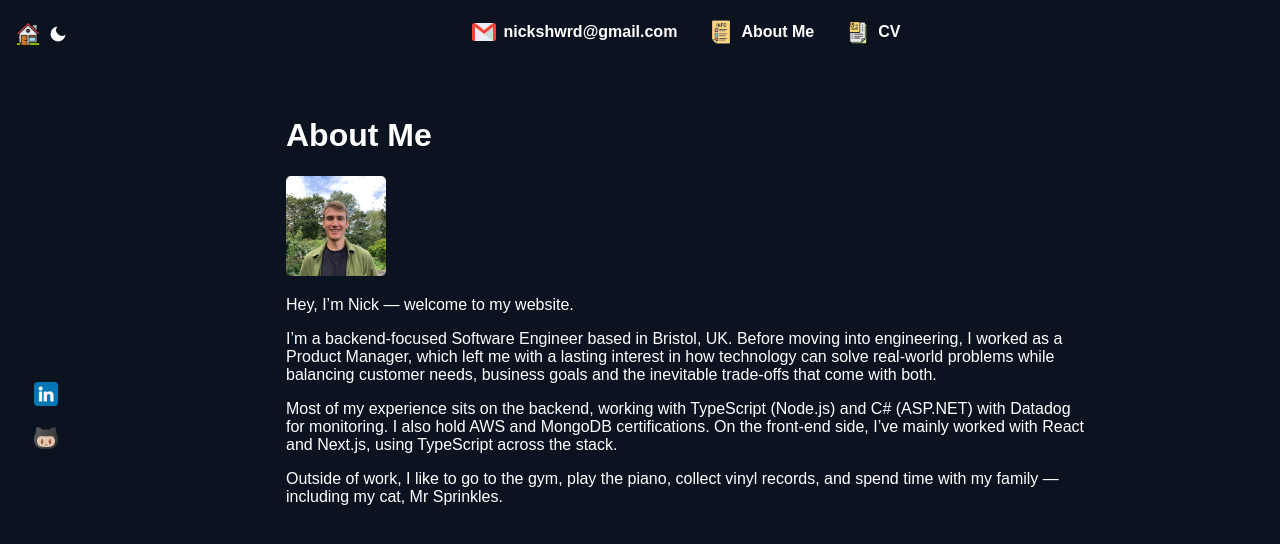
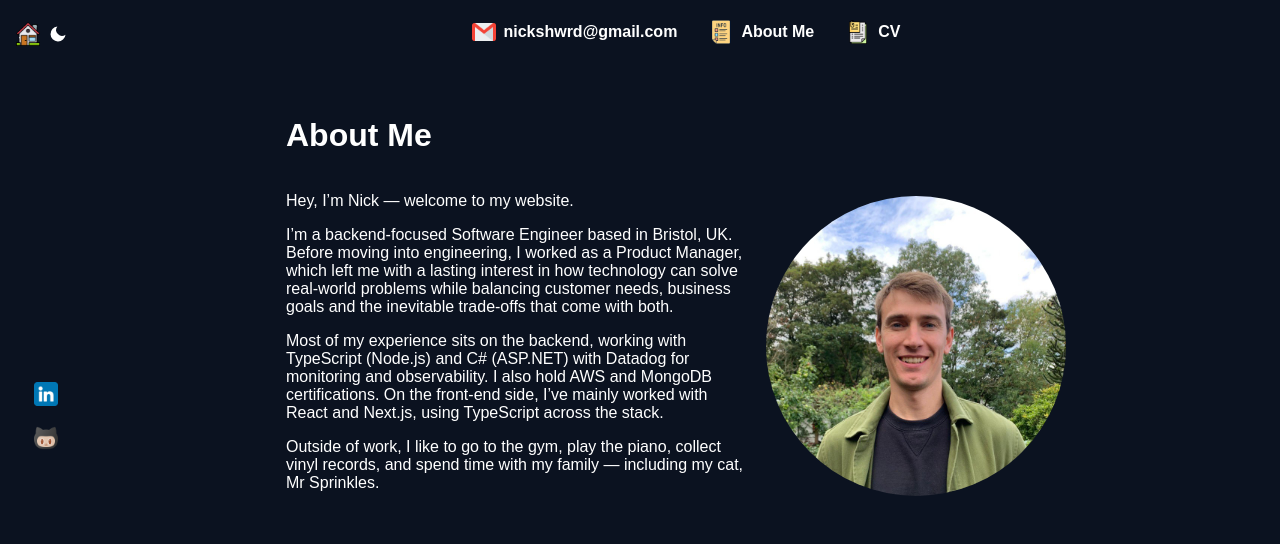
Before and after one commit to Barrymoonshine/personal-website, a Next.js app: page /pages/about in a window 1280 px wide. Shown: the top 544 px of the page. Built offline with nearby package versions, Linux system fonts and the light colour scheme.

Commit message:
Further style above page

```diff
--- a/app/pages/about/About.module.css
+++ b/app/pages/about/About.module.css
@@ -1,10 +1,14 @@
 .aboutContainer {
     height: 100vh;
     max-width: 800px;
+    display: flex;
 }
 
 .meImg {
-    width: 100px;
-    height: 100px;
-    border-radius: 5px;
+    margin: 20px;
+    width: 300px;
+    height: 300px;
+    border-radius: 50%;
+    object-fit: cover;
+    display: block;
 }
--- a/app/pages/about/page.tsx
+++ b/app/pages/about/page.tsx
@@ -2,18 +2,24 @@ import styles from './About.module.css';
 
 export default function AboutPage() {
     return (
+           <div>
+                <h1>About Me</h1>
                 <div className={styles.aboutContainer}>
-            <h1>About Me</h1>
-            <img src="/me.jpeg" alt="Picture of me" className={styles.meImg}></img>
+                    <div>
                         <p> Hey, I’m Nick — welcome to my website.</p>
                         <p>
                             I’m a backend-focused Software Engineer based in Bristol, UK. Before moving into engineering, I worked as a Product Manager, which left me with a lasting interest in how technology can solve real-world problems while balancing customer needs, business goals and the inevitable trade-offs that come with both. </p>
                         <p>
-                Most of my experience sits on the backend, working with TypeScript (Node.js) and C# (ASP.NET) with Datadog for monitoring. I also hold AWS and MongoDB certifications. On the front-end side, I’ve mainly worked with React and Next.js, using TypeScript across the stack.
+                            Most of my experience sits on the backend, working with TypeScript (Node.js) and C# (ASP.NET) with Datadog for monitoring and observability. I also hold AWS and MongoDB certifications. On the front-end side, I’ve mainly worked with React and Next.js, using TypeScript across the stack.
                         </p>
                         <p>
                             Outside of work, I like to go to the gym, play the piano, collect vinyl records, and spend time with my family — including my cat, Mr Sprinkles.
                         </p>
                     </div>
+                    <div>
+                        <img src="/me.jpeg" alt="Picture of me" className={styles.meImg}></img>
+                    </div>
+                </div>
+            </div>
     );
 }
```
Also changed, not shown: app/page.tsx (+5 -7 lines). Lines whose indentation alone changed are shown as unchanged.
